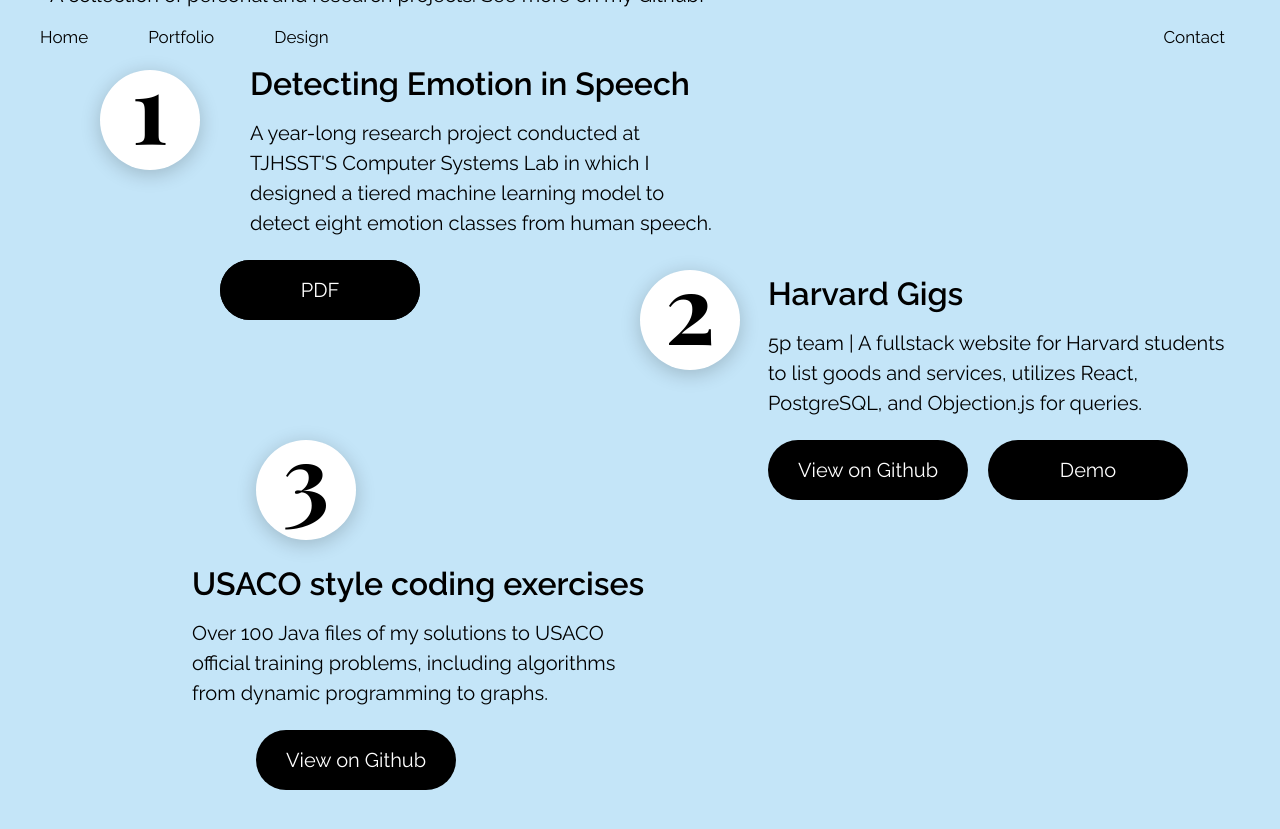
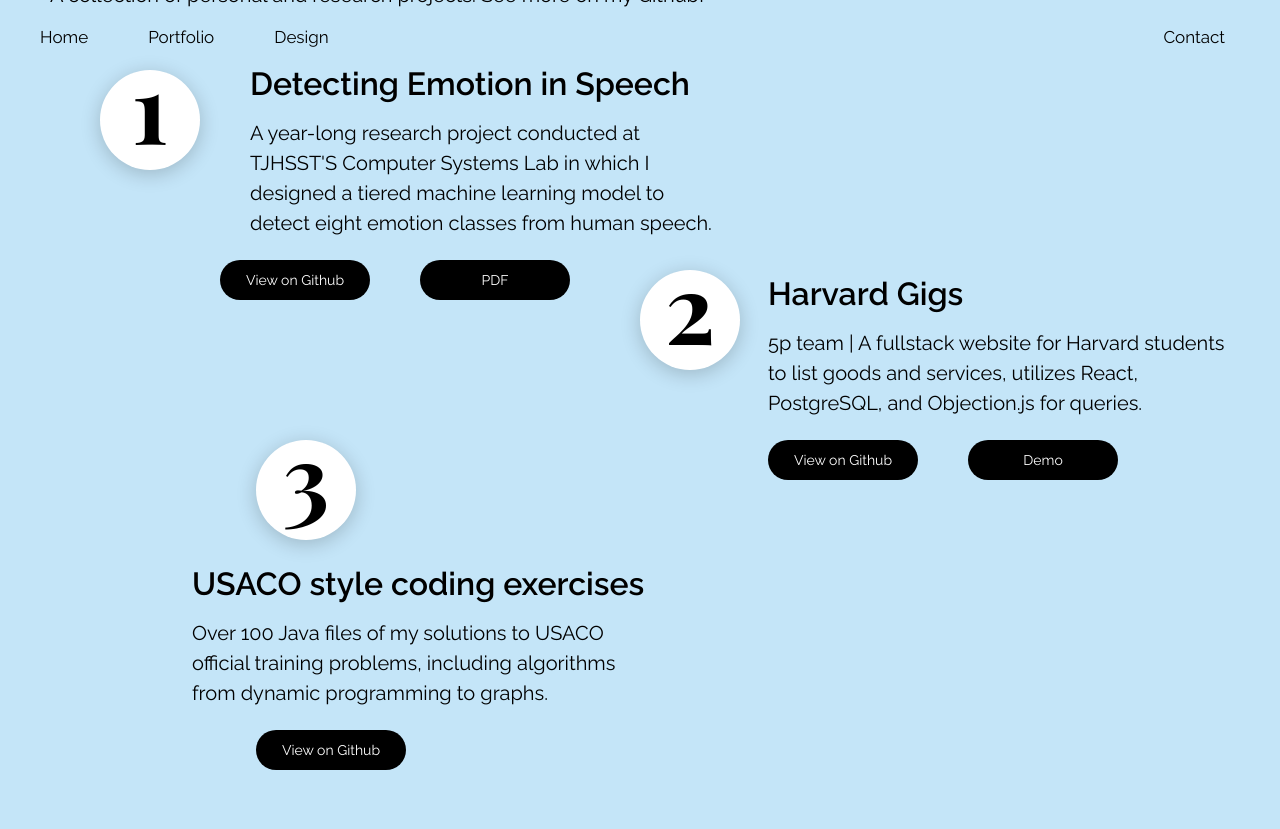
Before and after one commit to lingelizabeth/lingelizabeth.github.io, a Jekyll site: the page index.html, which Jekyll copies as it is, in a window 1280 px wide and 900 px high, scrolled down 2000 px. Shown: the top 829 px of the window. Built offline with Jekyll 4.4.1, drawn with Linux system fonts in a browser that asks for light colours; nearby versions of some CDN libraries.

Commit message:
making buttons smaller

```diff
--- a/homepage.css
+++ b/homepage.css
@@ -212,12 +212,17 @@
 .view-button{
 	background-color: black;
 	color: white;
-	width: 200px;
-	height: 60px;
+	width: 150px;
+	height: 40px;
 	border-radius: 70px;
 	border: none;
 	transition: background-color 0.3s;
 
+}
+.button-text{
+	font-family: 'Raleway', sans-serif;
+	font-weight: 400;
+	font-size: 14px;
 }
 .view-button:hover{
 	background-color: white;
@@ -227,6 +232,10 @@
 #p1-button{
 	position: absolute;
 	margin: 220px 10px 10px 220px;
+}
+#p1-button-2{
+	position: absolute;
+	margin: 220px 10px 10px 420px;
 }
 #two{
 	position: absolute;
@@ -241,7 +250,7 @@
 	margin: 400px 10px 10px 60vw;
 	display: flex;
 	justify-content: space-between;
-	width: 420px;
+	width: 350px;
 }
 #three{
 	position: absolute;
--- a/index.html
+++ b/index.html
@@ -133,10 +133,10 @@
     <div class="medium-heading">Detecting Emotion in Speech</div>
     <p class="project-text">A year-long research project conducted at TJHSST'S Computer Systems Lab in which I designed a tiered machine learning model to detect eight emotion classes from human speech.</p>
   </div>
-  <button type="button" class="view-button" id="p1-button" onclick="window.location.href = 'https://github.com/lingelizabeth/senior-research';"
-  style="font-family: 'Raleway', sans-serif;	font-weight: 400; font-size: 20px;">View on Github</button>
-  <button type="button" class="view-button" id="p1-button" onclick="window.location.href = '/files/senior_research_paper_eling.pdf';"
-  style="font-family: 'Raleway', sans-serif;	font-weight: 400; font-size: 20px;">PDF</button>
+  <button type="button" class="view-button button-text" id="p1-button"
+    onclick="window.location.href = 'https://github.com/lingelizabeth/senior-research';">View on Github</button>
+  <button type="button" class="view-button button-text" id="p1-button-2"
+    onclick="window.location.href = '/files/senior_research_paper_eling.pdf';">PDF</button>
 
   <span class="dot" id="two"><h1 class="playfair number">2</h1></span>
   <div class="project-container" id="project-two">
@@ -144,10 +144,10 @@
     <p class="project-text">5p team | A fullstack website for Harvard students to list goods and services, utilizes React, PostgreSQL, and Objection.js for queries. </p>
   </div>
   <div id="button-container">
-    <button type="button" class="view-button"  onclick="window.location.href = 'https://github.com/lithafnium/HarvardGigs';"
-    style="font-family: 'Raleway', sans-serif;	font-weight: 400; font-size: 20px;">View on Github</button>
-    <button type="button" class="view-button"  onclick="window.location.href = 'http://harvardgigs.herokuapp.com/';"
-    style="font-family: 'Raleway', sans-serif;	font-weight: 400; font-size: 20px;">Demo</button>
+    <button type="button" class="view-button button-text"
+      onclick="window.location.href = 'https://github.com/lithafnium/HarvardGigs';">View on Github</button>
+    <button type="button" class="view-button button-text"
+      onclick="window.location.href = 'http://harvardgigs.herokuapp.com/';">Demo</button>
   </div>
 
   <span class="dot" id="three"><h1 class="playfair number">3</h1></span>
@@ -155,8 +155,8 @@
     <div class="medium-heading">USACO style coding exercises</div>
     <p class="project-text">Over 100 Java files of my solutions to USACO official training problems, including algorithms from dynamic programming to graphs.</p>
   </div>
-  <button type="button" class="view-button" id="p3-button"  onclick="window.location.href = 'https://github.com/lingelizabeth/usaco-practice';"
-  style="font-family: 'Raleway', sans-serif;	font-weight: 400; font-size: 20px;">View on Github</button>
+  <button type="button" class="view-button button-text" id="p3-button"
+  onclick="window.location.href = 'https://github.com/lingelizabeth/usaco-practice';">View on Github</button>
 </div>
 
 <!-- portfolio page -->
@@ -164,7 +164,7 @@
 
   <h1 id="portfolio-head" class="playfair">Design Portfolio</h1>
   <button type="button" class="view-button" onclick="window.location.href = 'https://drive.google.com/open?id=19kgMZwCC7VrrUiS-kPngaqK5vq8GEI4K';"
-  style="font-family: 'Raleway', sans-serif;	font-weight: 400; font-size: 20px;">Let's go</button>
+  style="font-family: 'Raleway', sans-serif;	font-weight: 400; font-size: 20px; margin-top: 20px;">Let's go</button>
 
 </div>
 </div>
```
